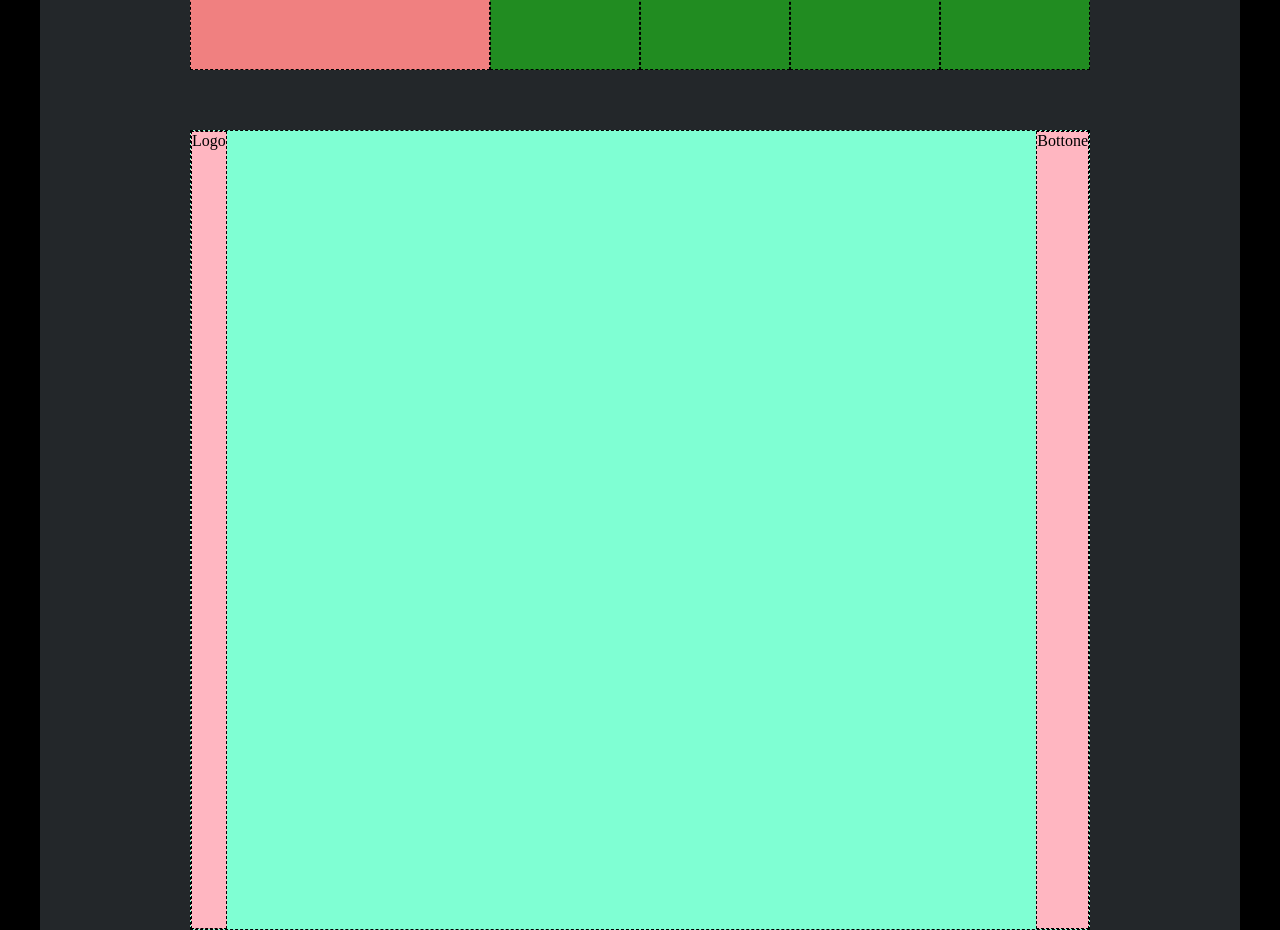
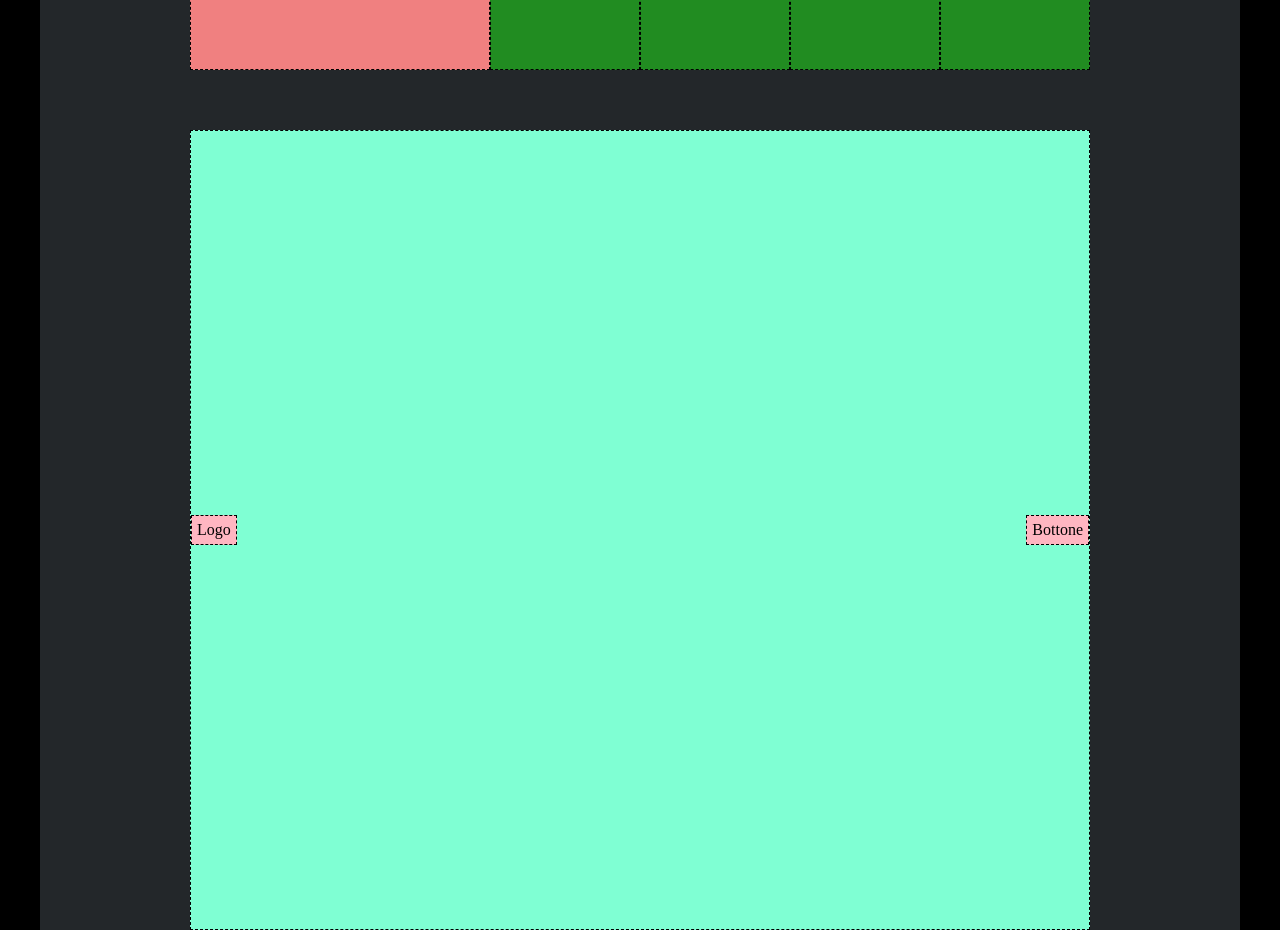
Before and after one commit to VincenzoDiMasi/htmlcss-struttura-discord, a plain HTML site: page index.html in a window 1280 px wide. Shown: the part 5560-6490 px from the top of the page. Drawn offline with Linux system fonts and the light colour scheme.

Commit message:
modifica footer

```diff
--- a/style.css
+++ b/style.css
@@ -121,10 +121,15 @@ header {
     border: 1px dashed black;
     background-color: rgb(127, 255, 211);
     justify-content: space-between;
+    align-items: center;
 }
 
 .buttonbox {
     background-color: rgb(255, 182, 193);
     border: 1px dashed black;
+    padding: 5px;
+    text-align: center;
+    height: 30px;
+
 
 }
```
